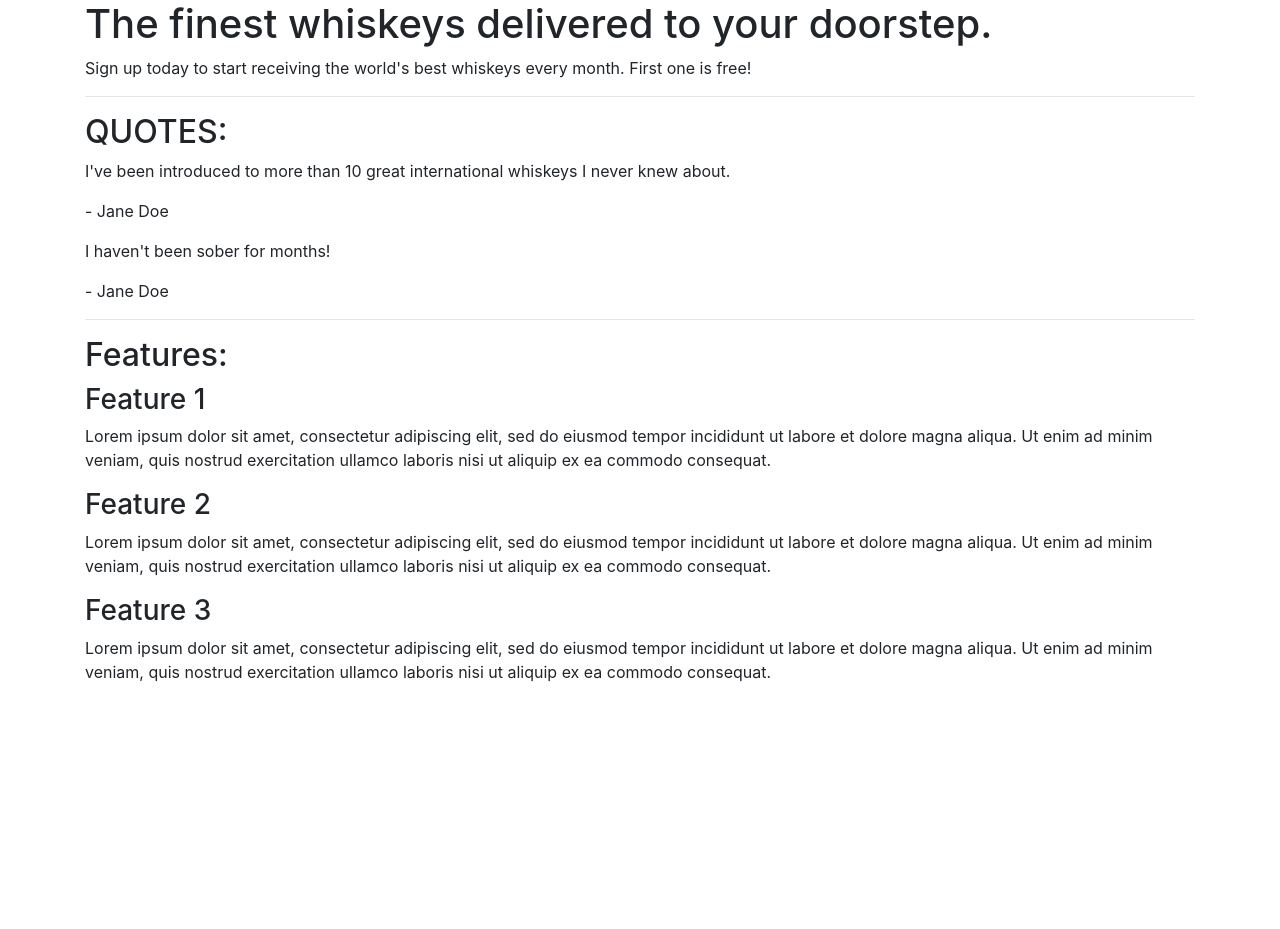
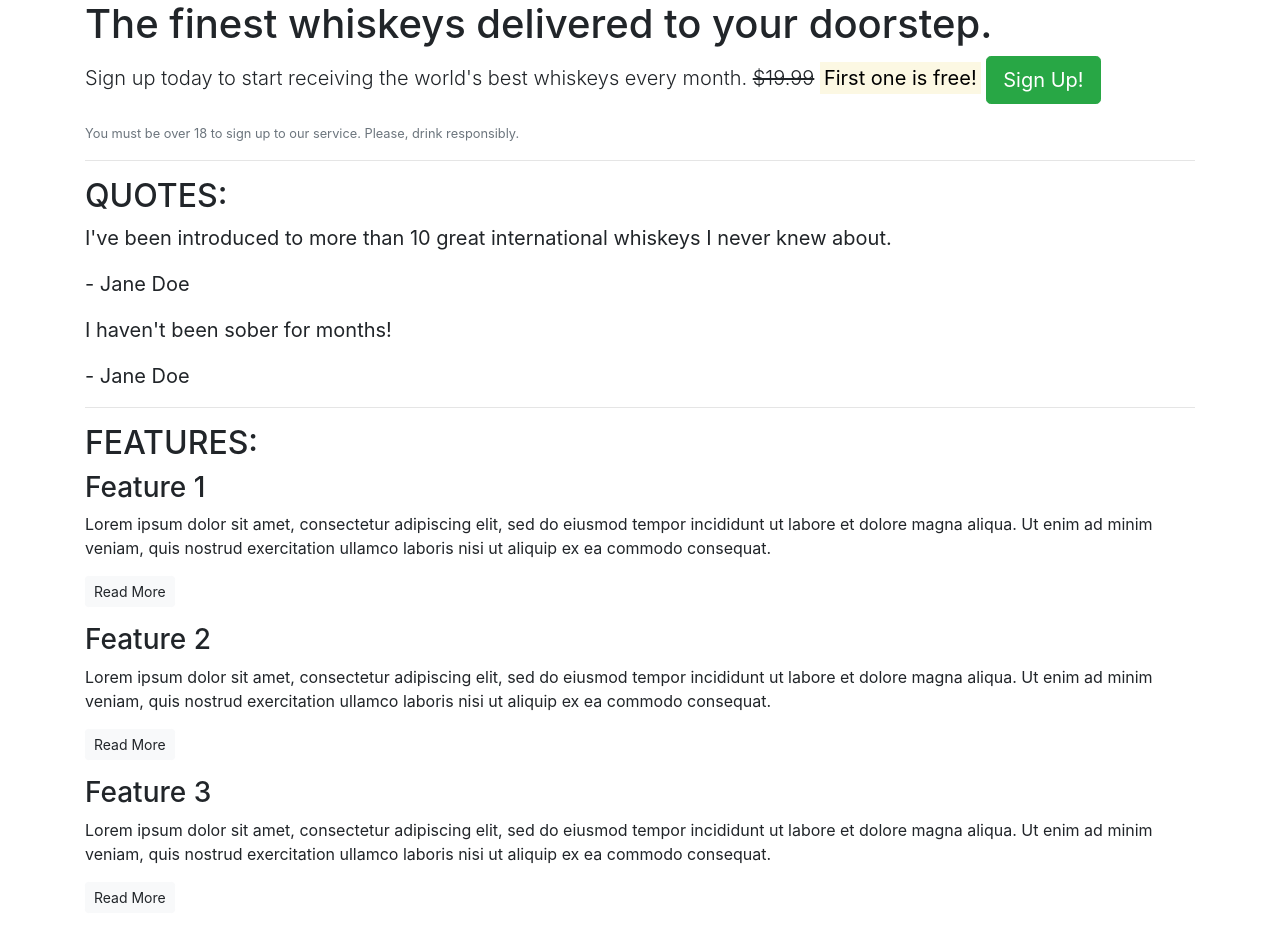
Before and after one commit to zioan/bootstrap-lessons-lms, a plain HTML site: page index.html in a window 1280 px wide. Before the commit the page ends 800 px from the top, so only its background shows below. Drawn offline with nearby package versions, Linux system fonts and the light colour scheme.

Commit message:
Add buttons and blockquotes

```diff
--- a/index.html
+++ b/index.html
@@ -14,7 +14,12 @@
     <!-- Callout -->
     <section class="callout">
       <h1>The finest whiskeys delivered to your doorstep.</h1>
-      <p>Sign up today to start receiving the world's best whiskeys every month. First one is free!</p>
+      <p class="lead">Sign up today to start receiving the world's best whiskeys every month.
+        <s>$19.99</s> <strong><mark>First one is
+            free!</mark></strong>
+        <button class=" btn btn-success btn-lg">Sign Up!</button>
+      </p>
+      <p class="text-muted"><small>You must be over 18 to sign up to our service. Please, drink responsibly.</small></p>
     </section>
     <!-- /.callout -->
     <hr>
@@ -22,38 +27,41 @@
     <!-- Quotes -->
     <section class="quotes">
       <h2 class="text-uppercase">Quotes:</h2>
-      <div class="quote">
+      <blockquote class="blockquote">
         <p>I've been introduced to more than 10 great international whiskeys I never knew about.</p>
         <p>- Jane Doe</p>
-      </div>
-      <div class="quote">
+      </blockquote>
+      <blockquote class="blockquote">
         <p>I haven't been sober for months!</p>
         <p>- Jane Doe</p>
-      </div>
+      </blockquote>
     </section>
     <!-- /.quotes -->
     <hr>
 
     <!-- Features -->
     <section class="features">
-      <h2>Features:</h2>
+      <h2 class="text-uppercase">Features:</h2>
       <div class="feature">
         <h3>Feature 1</h3>
         <p>Lorem ipsum dolor sit amet, consectetur adipiscing elit, sed do eiusmod tempor incididunt ut labore et dolore
           magna aliqua. Ut enim ad minim veniam, quis nostrud exercitation ullamco laboris nisi ut aliquip ex ea commodo
           consequat.</p>
+        <p><a class="btn btn-sm btn-light" href="">Read More</a></p>
       </div>
       <div class="feature">
         <h3>Feature 2</h3>
         <p>Lorem ipsum dolor sit amet, consectetur adipiscing elit, sed do eiusmod tempor incididunt ut labore et dolore
           magna aliqua. Ut enim ad minim veniam, quis nostrud exercitation ullamco laboris nisi ut aliquip ex ea commodo
           consequat.</p>
+        <p><a class="btn btn-sm btn-light" href="">Read More</a></p>
       </div>
       <div class="feature">
         <h3>Feature 3</h3>
         <p>Lorem ipsum dolor sit amet, consectetur adipiscing elit, sed do eiusmod tempor incididunt ut labore et dolore
           magna aliqua. Ut enim ad minim veniam, quis nostrud exercitation ullamco laboris nisi ut aliquip ex ea commodo
           consequat.</p>
+        <p><a class="btn btn-sm btn-light" href="">Read More</a></p>
       </div>
     </section>
     <!-- /.features -->
```
